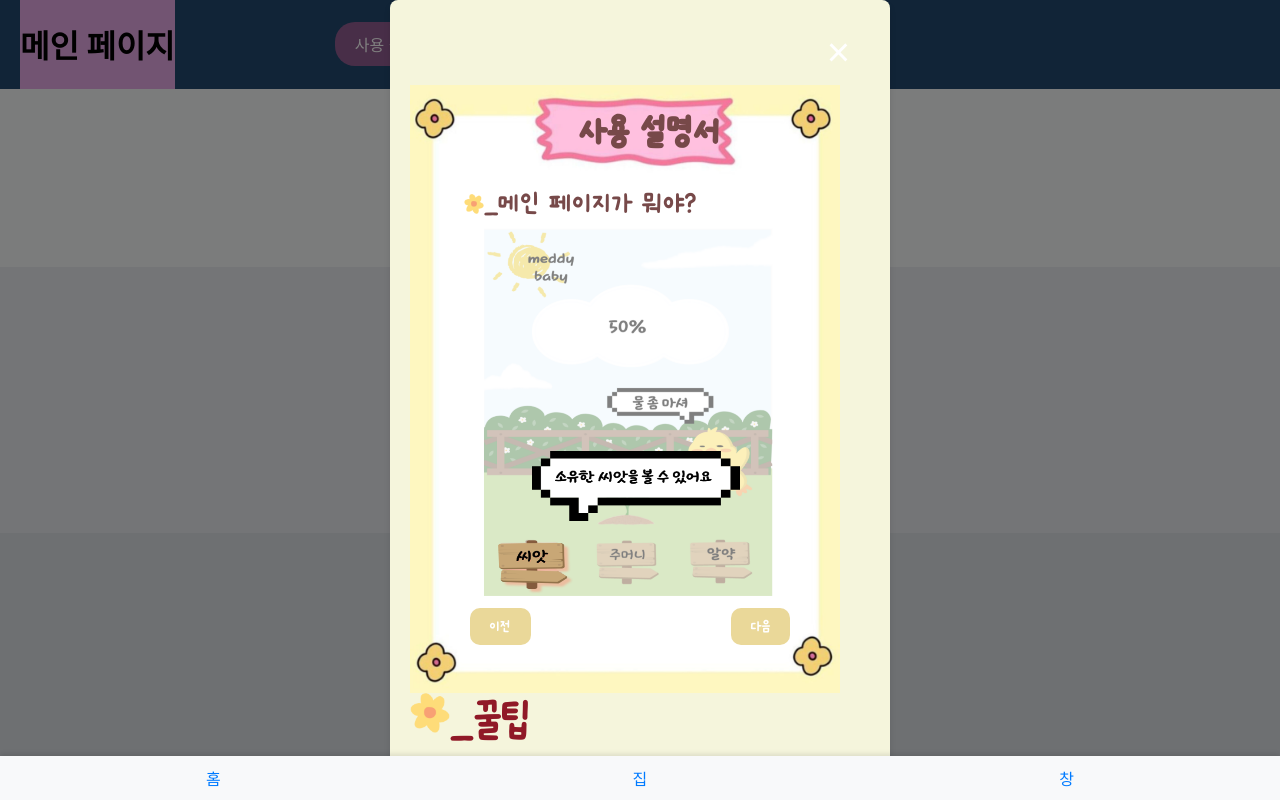
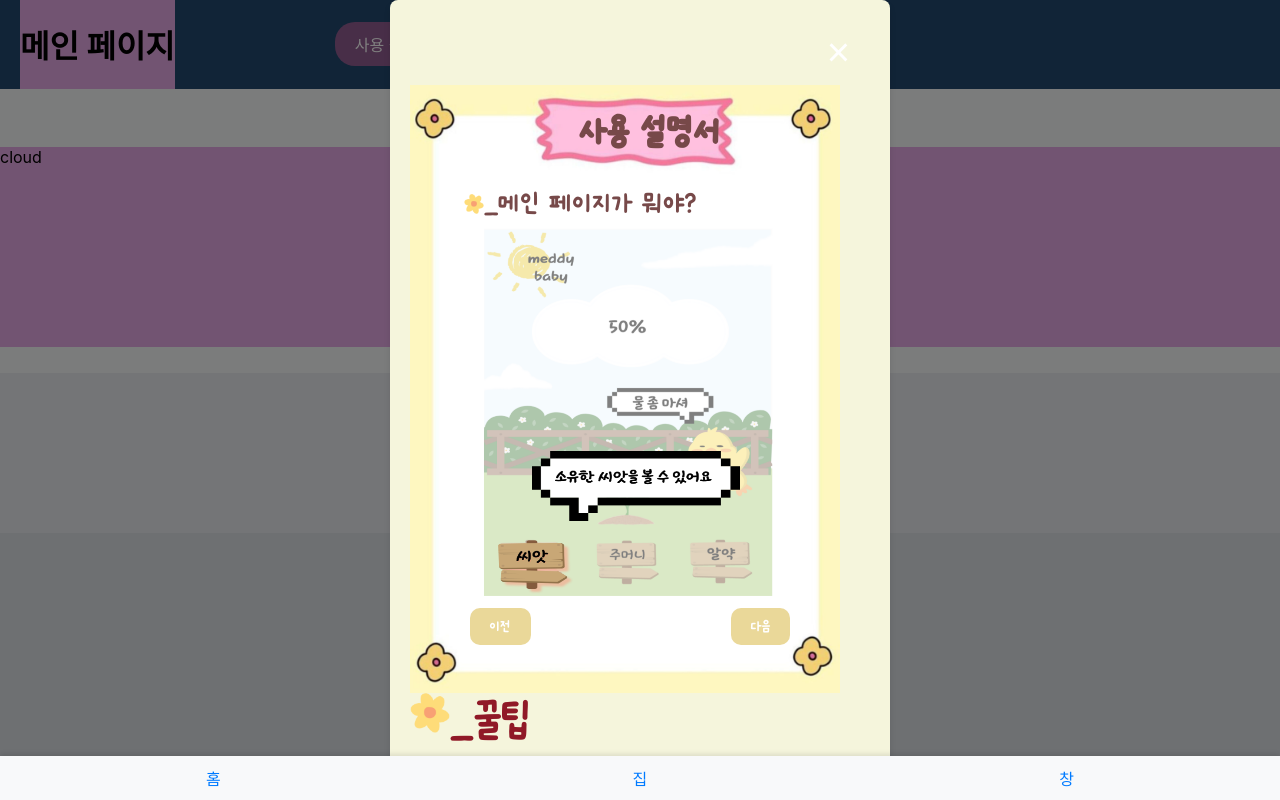
Before and after one commit to luminous037/OSS_project, a React (Create React App) app in the folder client/: page /Main in a window 1280 px wide. Built offline with nearby package versions, Linux system fonts and the light colour scheme.

Commit message:
[Feature]구름 배치 공간 할당

```diff
--- a/client/src/components/mainPage/Main.css
+++ b/client/src/components/mainPage/Main.css
@@ -12,7 +12,7 @@
     justify-content: left;
     align-items: center;
     flex-direction: row; /* 내용 가로 정렬 */
-    height: 50vh; /* 각 섹션의 높이를 화면 높이의 50%로 설정 */
+    height: 70vh; /* 각 섹션의 높이를 화면 높이의 50%로 설정 */
 
   }
 
@@ -33,13 +33,21 @@
     background-color: #e6a9e5;
   }
 
+  .cloud-container{
+    position: relative;
+    bottom: -60px;
+    background-color: #e6a9e5;
+    width: 100%;
+    height: 200px;
+  }
+
   .mainpage-middle-container {
     background-color: #e9ecef;
     display: flex;
     justify-content: center;
     align-items: center;
     flex-direction: column;
-    height: 50vh;
+    height: 30vh;
   }
 
   .mainpage-bottom-container {
--- a/client/src/components/mainPage/Main.js
+++ b/client/src/components/mainPage/Main.js
@@ -12,12 +12,16 @@ const MainPage = () => {
 
   return (
     <div className='mainpage-all-container'>
+
       <div className='mainpage-top-container'>
         <div className='logo-modal-container'>
         <div className='logo-sun-container'>
         <h1>메인 페이지</h1>
         </div>
         <button className="button-hover" onClick={() => setIsModalOpen(true)}>사용 설명 보기</button>
+        </div>
+        <div className='cloud-container'>
+          <div>cloud</div>
         </div>
       </div>
 
```
